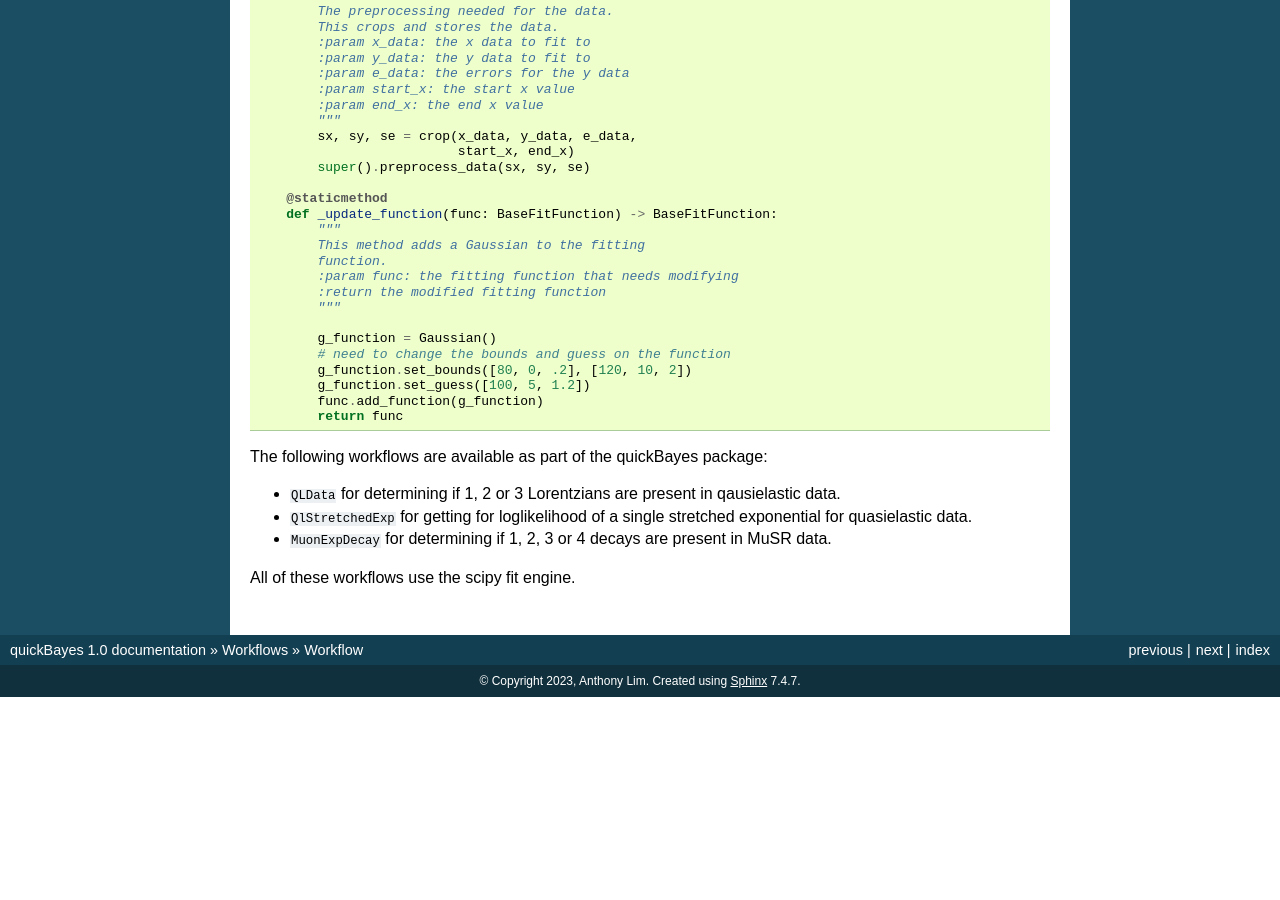
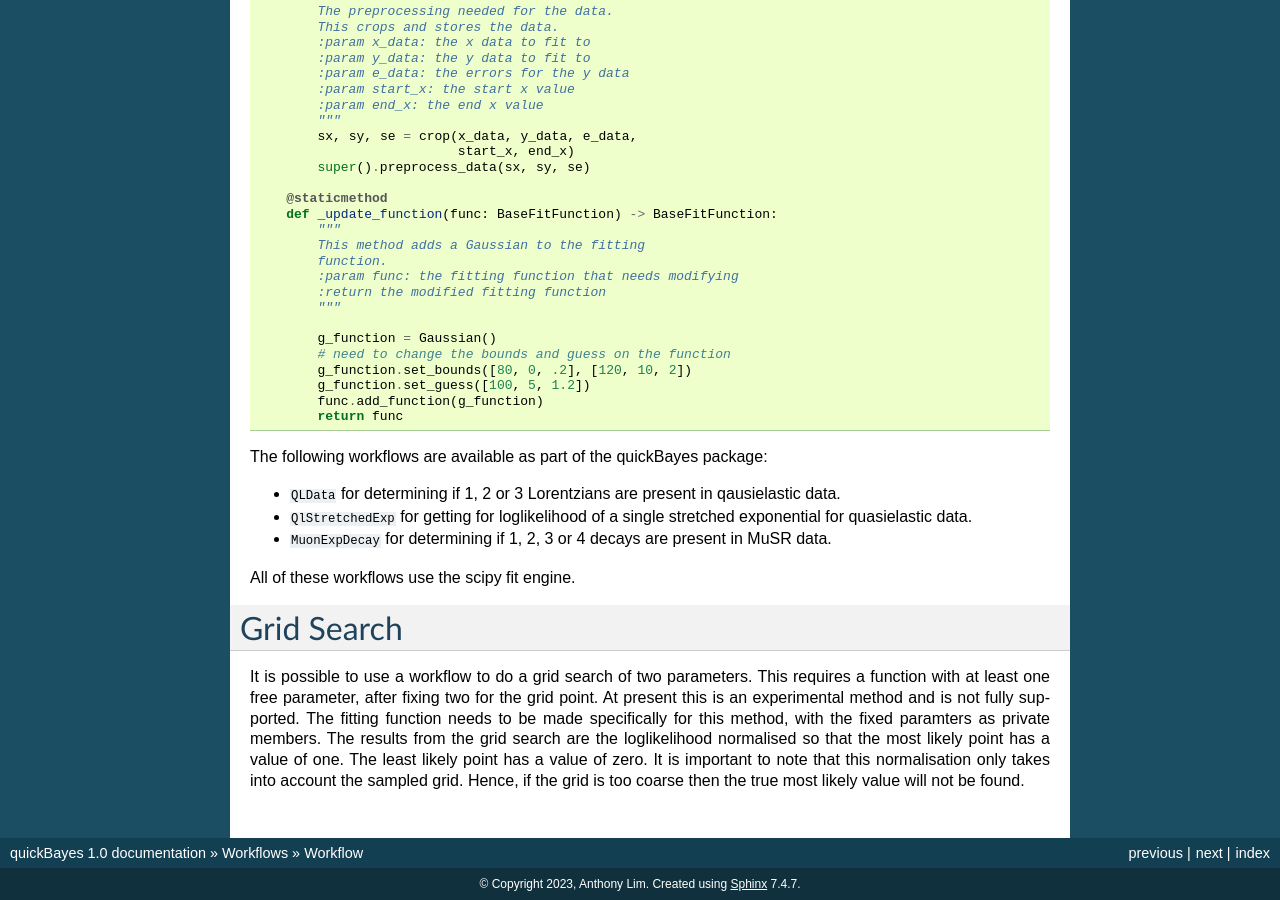
Before and after one commit to ISISNeutronMuon/quickBayes, a Sphinx documentation site: the page built from docs/source/workflows/workflows.rst, in a window 1280 px wide and 900 px high, scrolled down 1696 px. Built offline with Sphinx 7.4.7, drawn with Linux system fonts in a browser that asks for light colours; before the commit the page ends 2393 px from its top, so only the background shows below that.

Commit message:
update dev doc

```diff
--- a/docs/source/workflows/workflows.rst
+++ b/docs/source/workflows/workflows.rst
@@ -135,3 +135,16 @@ The following workflows are available as part of the quickBayes package:
 - :code:`MuonExpDecay` for determining if 1, 2, 3 or 4 decays are present in MuSR data.
 
 All of these workflows use the scipy fit engine.
+
+
+Grid Search
+===========
+
+It is possible to use a workflow to do a grid search of two parameters.
+This requires a function with at least one free parameter, after fixing two for the grid point.
+At present this is an experimental method and is not fully supported.
+The fitting function needs to be made specifically for this method, with the fixed paramters as private members.
+The results from the grid search are the loglikelihood normalised so that the most likely point has a value of one.
+The least likely point has a value of zero.
+It is important to note that this normalisation only takes into account the sampled grid.
+Hence, if the grid is too coarse then the true most likely value will not be found.
```
Also changed, not shown: docs/source/dev/setup.rst (added, +23 -0 lines).
